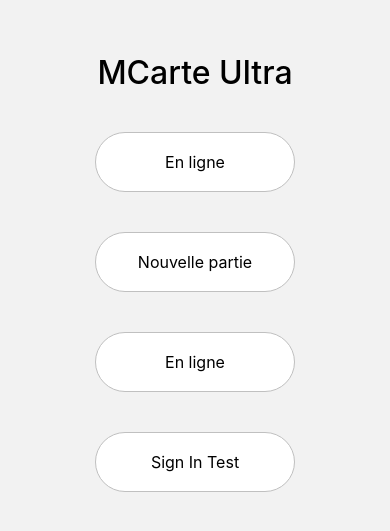
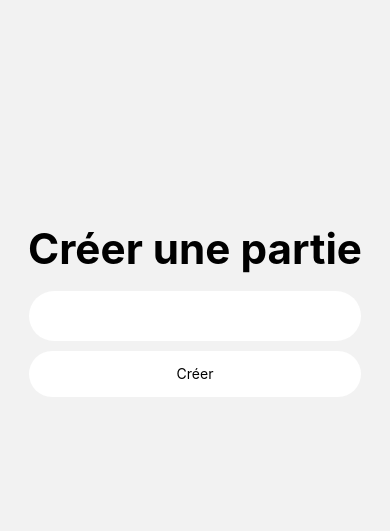
Before and after one commit to bobellobo/PII_MCarteUltra, a React Native app in the folder CardApp/: screen /Create in a window 390 px wide. Shown: the part 107-638 px from the top of the page. Built offline with nearby package versions, Linux system fonts and the light colour scheme.

Commit message:
Redéfinition de composants Bouton et TextInput

```diff
--- /dev/null
+++ b/CardApp/src/components/Button.tsx
@@ -0,0 +1,42 @@
+import React, {Component} from 'react';
+import { StyleSheet, TouchableOpacity, Text, Dimensions } from 'react-native';
+
+interface ButtonProps {
+    text: string,
+    onPress: Function
+    disabled? : boolean, // Activé par défaut
+    buttonStyle? : object,
+}
+
+
+export default class Button extends React.Component<ButtonProps,{}>{
+
+    isDisabled = !(this.props.disabled === undefined || this.props.disabled === false)
+
+    render(){
+        return(
+        <TouchableOpacity
+        style={[styles.button,this.props.buttonStyle]}
+        onPress={this.isDisabled ? ()=>{} : ()=>this.props.onPress()}
+        >
+            <Text>
+                {this.props.text}
+            </Text>
+        </TouchableOpacity>
+        )
+    }
+}
+
+const styles = StyleSheet.create({
+    button: {
+      minWidth: '85%',
+      maxWidth: '85%',
+      backgroundColor: '#ffffff',
+      borderRadius: Dimensions.get('screen').height,
+      margin: 10,
+      height: Dimensions.get('screen').height/13,
+      display: 'flex',
+      justifyContent: 'center',
+      alignItems: 'center',
+    },
+})
--- /dev/null
+++ b/CardApp/src/components/TextInput.tsx
@@ -0,0 +1,45 @@
+import React, {Component} from 'react';
+import { StyleSheet, TextInput, Text, Dimensions } from 'react-native';
+
+interface TextInputProps {
+    placeholder : string,
+    inputStyle? : object,
+    onSubmit? : Function,
+    onChangeText : Function,
+    value : string,
+}
+
+
+export default class Button extends React.Component<TextInputProps,{}>{
+
+    render(){
+        return(
+        <TextInput
+        style={[styles.textInput,this.props.inputStyle]}
+        onChangeText={(text : string)=>this.props.onChangeText(text)}
+        value={this.props.value}
+        placeholder={this.props.placeholder}
+        >
+        </TextInput>
+        )
+    }
+}
+
+const styles = StyleSheet.create({
+    textInput: {
+        paddingLeft: Dimensions.get('screen').width/15,
+        paddingRight: Dimensions.get('screen').width/15,
+        minWidth: '85%',
+        maxWidth: '85%',
+        color: "#ffffff",
+        backgroundColor: '#ffffff',
+        borderRadius: Dimensions.get('screen').height,
+        height: Dimensions.get('screen').height/12,
+        display: 'flex',
+        flexDirection: 'row',
+        justifyContent: 'center',
+        alignItems: 'center',
+        fontSize: Dimensions.get('screen').height/50,
+        textAlign: 'center'
+    },
+})
--- a/CardApp/src/navigation/RootNavigator.tsx
+++ b/CardApp/src/navigation/RootNavigator.tsx
@@ -2,6 +2,7 @@ import {createNativeStackNavigator} from "@react-navigation/native-stack";
 import {Home} from "~/screens/Home";
 import {CreatePartieLocal} from "~/screens/CreatePartieLocal";
 import{PartieLocal} from "~/screens/PartieLocal/PartieLocal";
+import {Create,Game,Join,Lobby} from "~/screens";
 
 export type RouteParams = {
     Home:undefined,
@@ -24,12 +25,14 @@ export const RootNavigator = () => {
         <Stack.Group>
 
             <Stack.Screen
-            name="Home"
-            component={Home}
-            options={{
-                headerShown :false
-            }}
-            />
+            name="Home"component={Home} options={{headerShown :false }}/>
+
+            <Stack.Screen name="Create" component={Create}options={{headerShown :false }}/>
+
+            <Stack.Screen name="Join"component={Join}options={{ headerShown :true}}/>
+
+            <Stack.Screen name="Game" component={Game} options={{headerShown :true}}/>
+
             <Stack.Screen
                 name="CreatePartieLocal"
                 component={CreatePartieLocal}
@@ -39,12 +42,7 @@ export const RootNavigator = () => {
                     headerShown:false,
                 }}
             />
-
-            <Stack.Screen
-            name="PartieLocal"
-            component={PartieLocal}
-            options ={{headerShown:false}}
-            />
+            <Stack.Screen name="PartieLocal"component={PartieLocal}options ={{headerShown:false}}/>
 
         </Stack.Group>
 
--- a/CardApp/src/screens/Create/Create.tsx
+++ b/CardApp/src/screens/Create/Create.tsx
@@ -1,19 +1,36 @@
 import React,{Component} from "react";
-import {StyleSheet,View,Text} from "react-native"
+import {StyleSheet,View,Text, Dimensions} from "react-native"
+import Button from "~/components/Button";
+import TextInput from "~/components/TextInput"
+import { useNavigation } from "@react-navigation/native";
+import { NativeStackNavigationProp } from "@react-navigation/native-stack";
+import { RouteParams } from "~/navigation/RootNavigator";
+import { Join } from "..";
 
+//const navigation = useNavigation<NativeStackNavigationProp<RouteParams>>();
 export default class Create extends Component<{},{}>
 {
     state={
+        //playerName :'',
+    }
 
+    componentDidMount= () => {
+        console.log("Create mounted.")
     }
+
+
 
     render() {
 
         return(
             <View style={styles.container}>
-                <Text>
-                    Create Game Screen
-                </Text>
+                <View>
+                    <Text style={{fontSize:Dimensions.get('window').height/20, fontWeight:'bold',marginBottom:'5%'}}>
+                        Créer une partie
+                    </Text>
+                </View>
+                <TextInput placeholder="Votre pseudo" onChangeText={(text : string )=>{this.setState({playerName:text})}} value={this.state.playerName}> </TextInput>
+                <Button text="Créer" onPress={()=>{}}/>
             </View>
         )
     }
--- a/CardApp/src/screens/Home/Home.tsx
+++ b/CardApp/src/screens/Home/Home.tsx
@@ -6,7 +6,7 @@ import * as ScreenOrientation from 'expo-screen-orientation'
 import { useNavigation } from "@react-navigation/native";
 import { NativeStackNavigationProp } from "@react-navigation/native-stack";
 import {firebase} from "~/firebase/config"
-
+import Button from "~/components/Button"
 
 interface HomeProps {}
 
@@ -29,38 +29,22 @@ export const Home : React.FunctionComponent<HomeProps> = ({}) => {
       console.error(error);
     });
   }
-  const newGamePressed = () => {
-    navigation.navigate("CreatePartieLocal");
-  };
+
 
 
   return(
 
     <View style={styles.container}>
-
-    <View style = {{marginTop:20, paddingVertical : 90, paddingHorizontal : 20, justifyContent:'center'}}>
-
-      <View style={{alignItems:"center", justifyContent:'center',marginBottom:20,}}>
-        <Text style={[styles.title,{marginBottom:20}]}>MCarte Ultra</Text>
-
-        <TouchableOpacity style={styles.menuButton}>
-          <Text style={styles.buttonText}>En ligne</Text>
-        </TouchableOpacity>
-
-        <TouchableOpacity style={styles.menuButton} onPress={()=>newGamePressed()}>
-          <Text style={styles.buttonText}>Nouvelle partie</Text>
-        </TouchableOpacity>
-        <TouchableOpacity style={styles.menuButton}>
-          <Text style={styles.buttonText}>En ligne</Text>
-        </TouchableOpacity>
-        <TouchableOpacity onPress={()=>signInTest()}style={styles.menuButton}>
-          <Text style={styles.buttonText}>Sign In Test</Text>
-        </TouchableOpacity>
-
+      <View style = {{paddingVertical : 30, paddingHorizontal : 20, justifyContent:'center'}}>
+        <View style={{alignItems:"center", justifyContent:'center',marginBottom:20,}}>
+          <Text style={[styles.title,{marginBottom:20}]}>MCarte Ultra</Text>
+          <Button text="Nouvelle partie en local" onPress={()=>navigation.navigate("CreatePartieLocal")}/>
+          <Button text="Créer une partie" onPress={()=>navigation.navigate("Create")}/>
+          <Button text="Rejoindre" onPress={()=>navigation.navigate("Join")}/>
+          <Button text="Paramètres" onPress={()=>{}}/>
+          <Button text="Sign In Test" onPress={()=>signInTest()}/>
+        </View>
       </View>
-    </View>
-
-
     </View>
   )
 }
@@ -70,7 +54,6 @@ const styles = StyleSheet.create({
   container : {
     flex : 1,
     alignContent:'center',
-    paddingTop : 50,
   },
 
   title : {
--- a/CardApp/src/screens/PartieLocal/PartieLocal.tsx
+++ b/CardApp/src/screens/PartieLocal/PartieLocal.tsx
@@ -1,5 +1,5 @@
 import React, {useState, useEffect} from "react"
-import {View, Text, StyleSheet, Image,Modal, TouchableOpacity} from "react-native"
+import {View,Text,StyleSheet,Image,TouchableOpacity,Dimensions} from "react-native"
 import {RouteParams} from "~/navigation/RootNavigator"
 import {useRoute, useNavigation, RouteProp, NavigationContainer} from "@react-navigation/native"
 import * as ScreenOrientation from 'expo-screen-orientation'
@@ -10,9 +10,6 @@ import { ModalPopUp } from "~/components/ModalPopUp"
 import { NativeStackNavigationProp } from "@react-navigation/native-stack"
 import { Home } from '~/screens/Home';
 import { requireCard } from "~/ressources/imagesPaths"
-
-
-
 
 
 
@@ -30,29 +27,33 @@ export const PartieLocal : React.FunctionComponent<{}> = ({}) => {
   //ScreenOrientation.lockAsync(ScreenOrientation.OrientationLock.PORTRAIT);
 
   useEffect(()=>{
-    //console.log('Partie mounted.');
+    // componentDidMount
     setUp();
     return () => {
       setUp();
       setGameOverVisible(false);
     };
-  },[]);
+  },
+  // componentWillUnmount
+  []);
 
   const setUp = ()=>{
+    // Création d'un nouveau deck de cartes
+    deck = new Deck();
+    // On mélange le deck.
+    deck.shuffle();
 
-    deck = new Deck();
-    deck.shuffle();
     updateCurrentPlayer(playersList[0]);
-    updateNextPlayer(playersList[1]);
+    updateNextPlayer(playersList[-1]);
   }
 
-  // STATE MANAGEMENT
+  // GESTION DE L'ETAT
   const [lastCardPicked, updateLastCardPicked] = useState<Card>(); // Gestion état : cartes tirées
   const [currentPlayer, updateCurrentPlayer] = useState<string>('');
   const [nextPlayer, updateNextPlayer] = useState<string>('');
-  const [gameOverVisible, setGameOverVisible] = useState<boolean>(false);
+  const [gameOverVisible, setGameOverVisible] = useState<boolean>(false); // Apparition pop-up de fin de jeu.
   const [firstRound, setFirstRound] = useState<boolean>(true);
-  //const [cardPath, setCardPath] = useState<string>('~/ressources/cards/BackCovers/Emerald.png');
+
 
   let UNIQUE_PLAYER = playersList[0];
 
@@ -94,7 +95,7 @@ export const PartieLocal : React.FunctionComponent<{}> = ({}) => {
 
   const renderPlayerTurn = () => {
 
-      // S'IL N'Y A QU'UN JOUEUR.
+      // S'il n'y a qu'un joueur.
       if(playersList.length==1)
       {
         return(
@@ -108,7 +109,7 @@ export const PartieLocal : React.FunctionComponent<{}> = ({}) => {
         );
       }
       else{
-        // AFFICHAGE DIFFERENT S'IL S'AGIT DU PREMIER TOUR.
+        // Affichage différent s'il s'agit du premier tour.
         if(firstRound)
         {
           return(
@@ -123,7 +124,7 @@ export const PartieLocal : React.FunctionComponent<{}> = ({}) => {
           );
         }
 
-        // AFFICHAGE "NORMAL".
+        // Affichage normal.
         else
         {
           return(
@@ -144,23 +145,20 @@ export const PartieLocal : React.FunctionComponent<{}> = ({}) => {
       }
   }
 
-  // METHODE RENDER POUR L'AFFICHAGE DYNAMIQUE DES CARTES.
-
+  // Affichage dynamique des cartes.
   const renderCardImage = () =>
   {
     let suit = lastCardPicked?.suit as string;
     let value = lastCardPicked?.value as number;
 
-    // FONCTION requireCard IMPORTEE DEPUIS imagePaths.tsx POUR GENERER DYNAMIQUEMENT LES IMAGES DES CARTES.
+    //  requireCard() importée depuis imagePaths.tsx.
     let image = requireCard(suit,value);
 
       return(
         <Image
             source={image}
-            resizeMode='contain'
-            style={{
-              maxHeight:0.6*380,
-              maxWidth:0.6*255,}}
+            resizeMode='stretch'
+            style={styles.card}
 
         />
       )
@@ -197,14 +195,15 @@ export const PartieLocal : React.FunctionComponent<{}> = ({}) => {
             style={{borderColor :'black',borderWidth:1,borderRadius :7,}}>
               <Image
               source={requireCard("BackCovers",3)}
-              resizeMode='contain'
-              style={{
-                maxHeight:0.6*380,
-                maxWidth:0.6*255,
-              }}
+              resizeMode='stretch'
+              style={styles.card}
               />
             </TouchableOpacity>
-            <View style={styles.card}>{renderCardImage()}</View>
+
+            {!firstRound &&
+              <View style={[styles.cardWrapper]}>{renderCardImage()}</View>
+            }
+
 
         </View>
 
@@ -244,7 +243,17 @@ const styles = StyleSheet.create({
     fontSize:30,
     fontWeight:'400',
   },
+  card :{
+    height:380/Dimensions.get('window').scale,
+    width:255/Dimensions.get('window').scale,
 
+  },
+  cardWrapper :{
+    borderWidth:1,
+    borderColor:'black',
+    borderRadius:7,
+    margin : 10
+  },
   turnHeader : {
     flex:1,
     flexWrap : "wrap",
@@ -256,13 +265,6 @@ const styles = StyleSheet.create({
     left:0,
     width : '100%',
 
-  },
-
-  card :{
-    borderWidth:1,
-    borderColor:'black',
-    borderRadius:7,
-    margin : 10
   },
 
   board : {
```
Also changed, not shown: CardApp/src/components/PrimaryButton.tsx (deleted).
